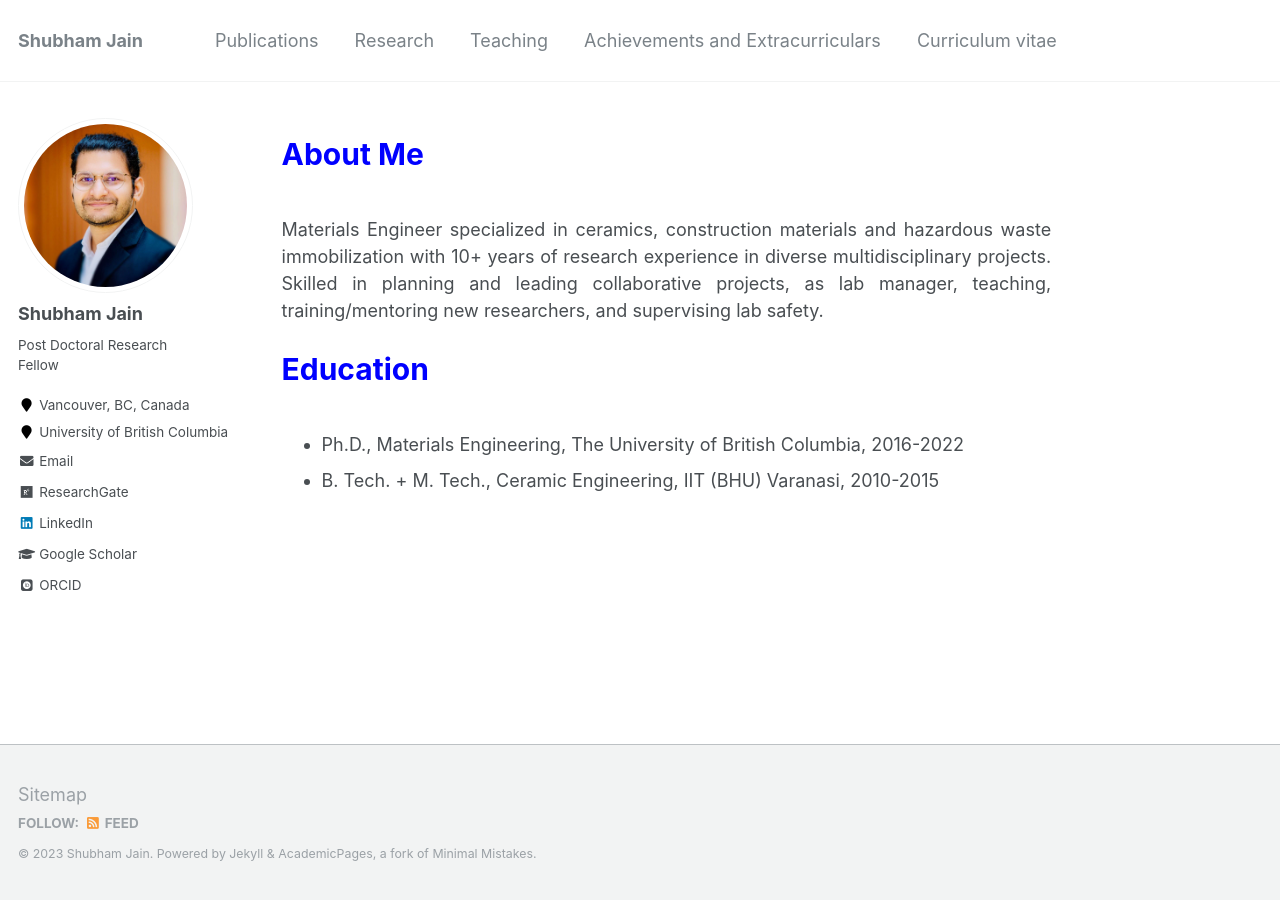
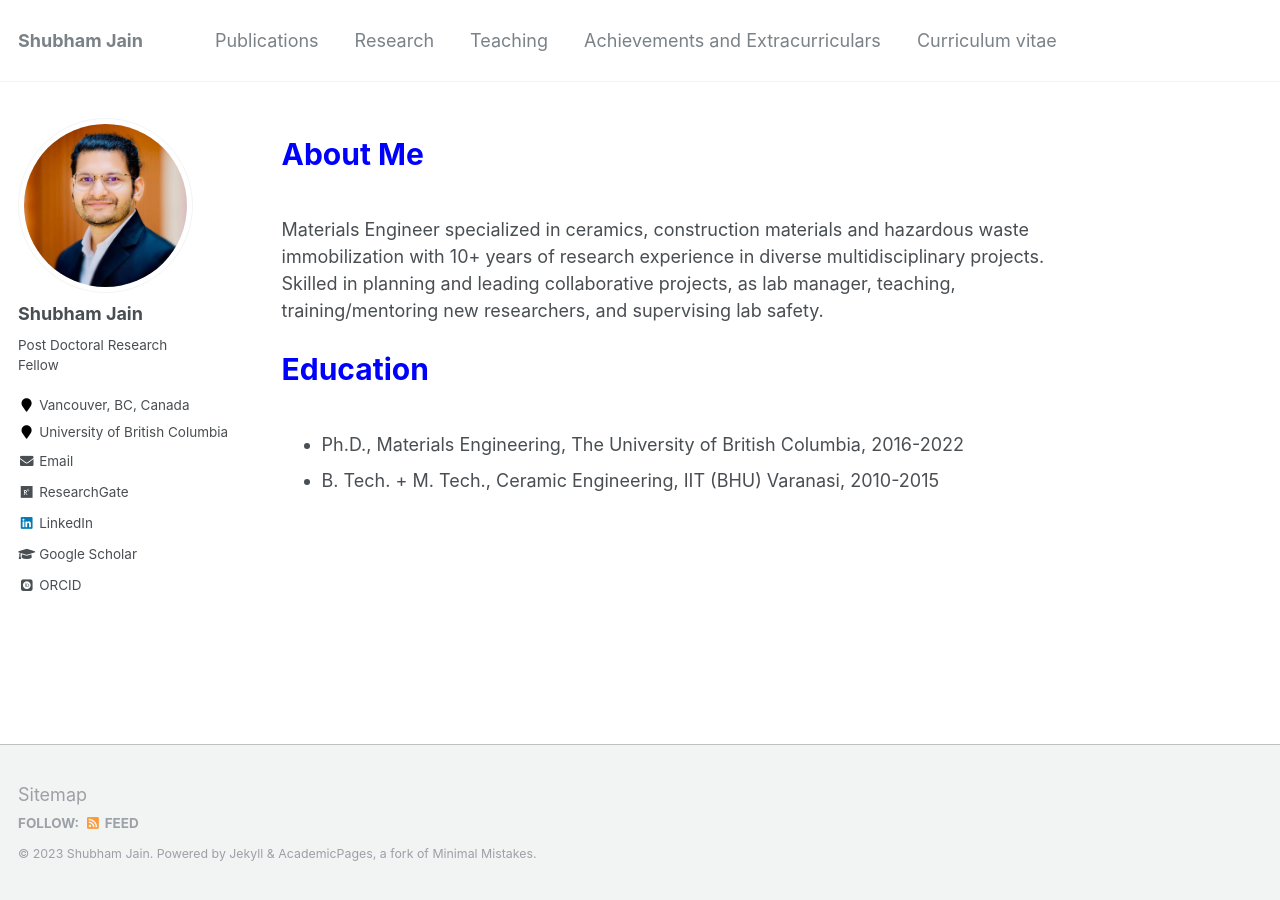
Before and after one commit to shubhamj2611/shubhamj2611.github.io, a Jekyll site: the page built from _pages/about.md, in a window 1280 px wide. Built offline with Jekyll 4.4.1, drawn with Linux system fonts in a browser that asks for light colours; some web fonts are replaced.

Commit message:
Update about.md

```diff
--- a/_pages/about.md
+++ b/_pages/about.md
@@ -11,7 +11,7 @@ redirect_from:
 <p style="text-align:left; color:Blue; font-size:30px; font-weight:bold;"> About Me </p>
 
 Materials Engineer specialized in ceramics, construction materials and hazardous waste immobilization with 10+ years of research experience in diverse multidisciplinary projects. Skilled in planning and leading collaborative projects, as lab manager, teaching, training/mentoring new researchers, and supervising lab safety.
-{: .text-justify}
+{: .text-left}
 
 
 <p style="text-align:left; color:Blue; font-size:30px; font-weight:bold;"> Education </p>
```
